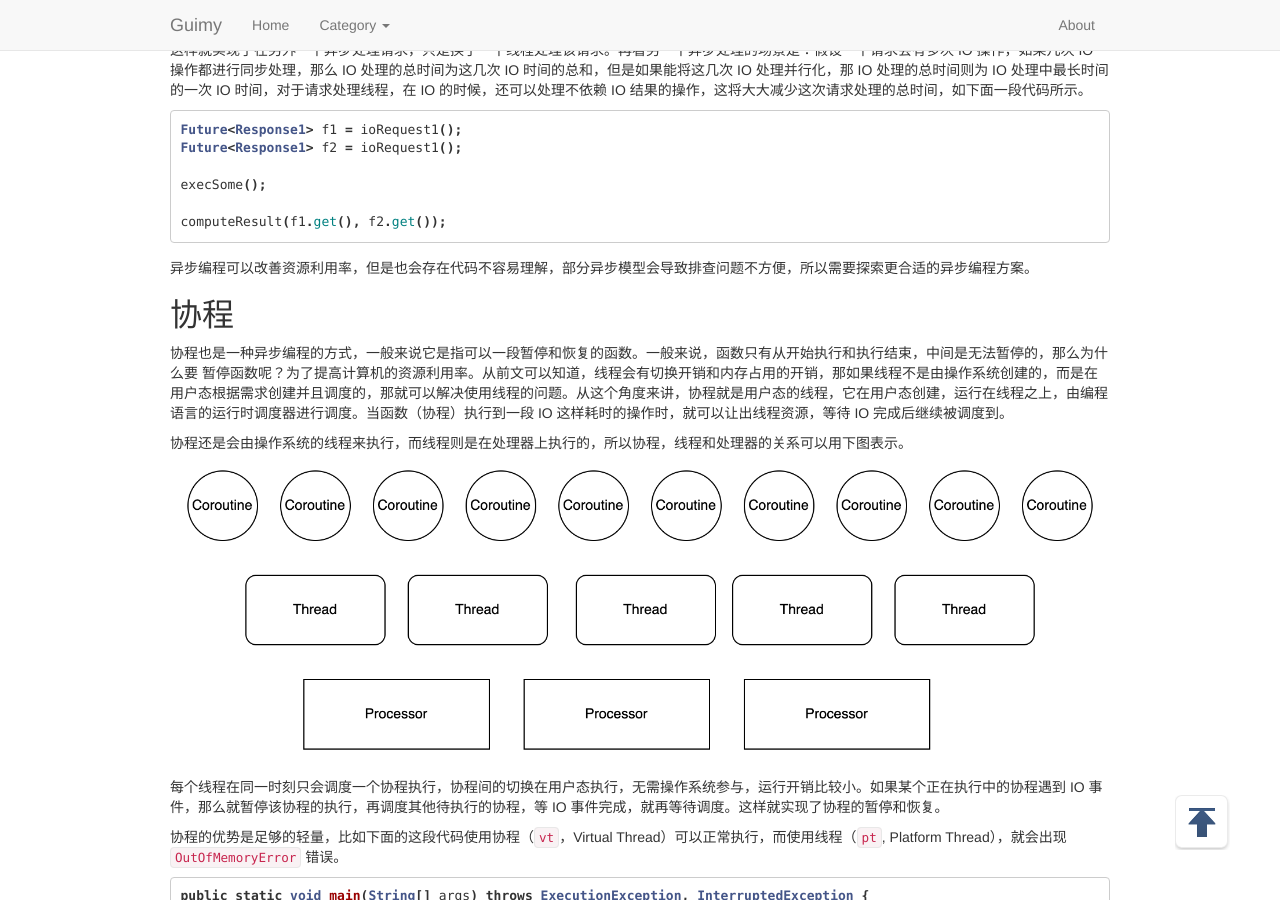
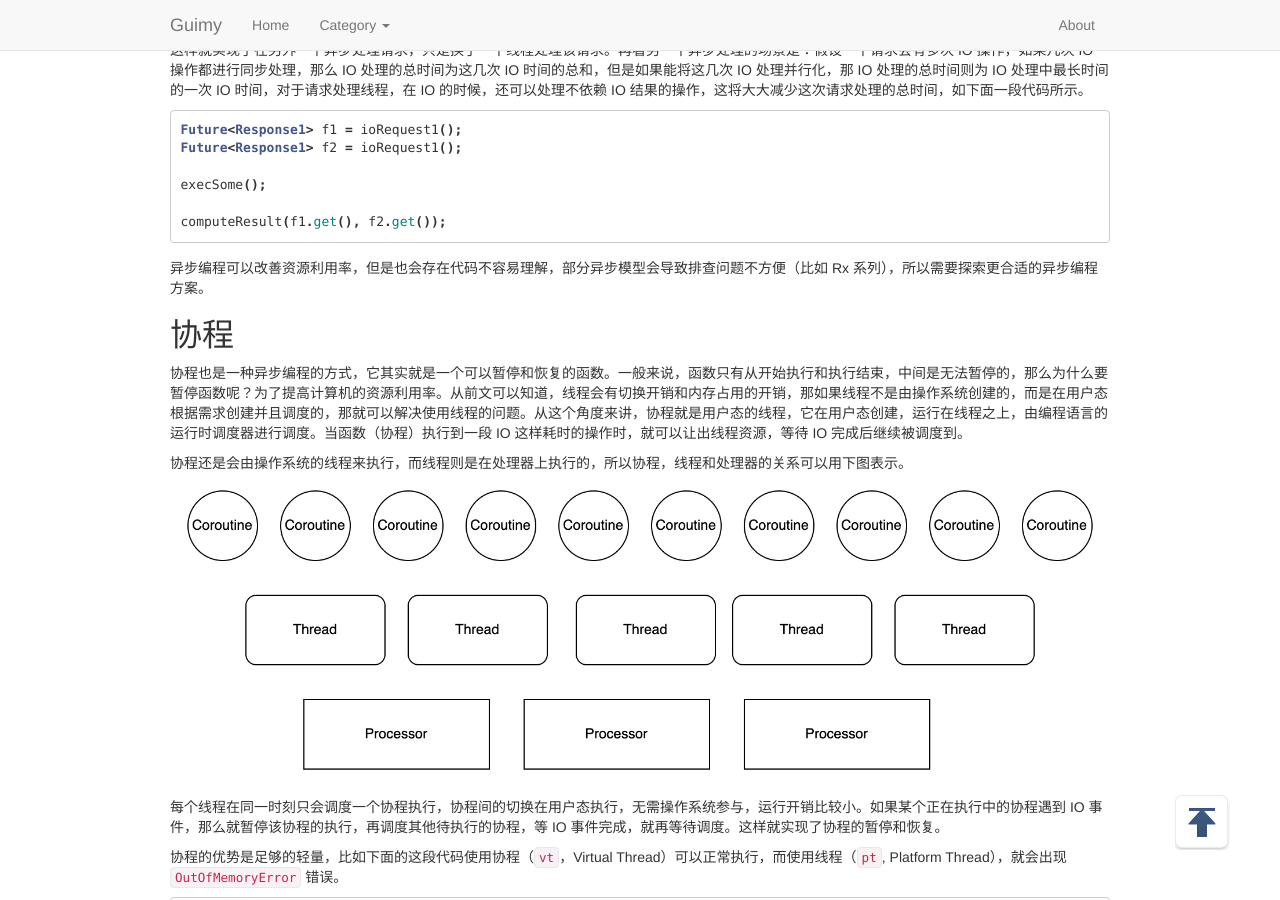
Before and after one commit to guimingyue/guimingyue.github.io, a Jekyll site: the page built from _posts/2022-06-30-intro-to-coroutines.md, in a window 1280 px wide and 900 px high, scrolled down 797 px. Built offline with Jekyll 4.4.1, drawn with Linux system fonts in a browser that asks for light colours.

Commit message:
Update 2022-06-30-intro-to-coroutines.md

````diff
--- a/_posts/2022-06-30-intro-to-coroutines.md
+++ b/_posts/2022-06-30-intro-to-coroutines.md
@@ -42,10 +42,10 @@ execSome();
 computeResult(f1.get(), f2.get());
 ```
 
-异步编程可以改善资源利用率，但是也会存在代码不容易理解，部分异步模型会导致排查问题不方便，所以需要探索更合适的异步编程方案。
+异步编程可以改善资源利用率，但是也会存在代码不容易理解，部分异步模型会导致排查问题不方便（比如 Rx 系列），所以需要探索更合适的异步编程方案。
 
 ## 协程
-协程也是一种异步编程的方式，一般来说它是指可以一段暂停和恢复的函数。一般来说，函数只有从开始执行和执行结束，中间是无法暂停的，那么为什么要
+协程也是一种异步编程的方式，它其实就是一个可以暂停和恢复的函数。一般来说，函数只有从开始执行和执行结束，中间是无法暂停的，那么为什么要
 暂停函数呢？为了提高计算机的资源利用率。从前文可以知道，线程会有切换开销和内存占用的开销，那如果线程不是由操作系统创建的，而是在用户态根据需求创建并且调度的，那就可以解决使用线程的问题。从这个角度来讲，协程就是用户态的线程，它在用户态创建，运行在线程之上，由编程语言的运行时调度器进行调度。当函数（协程）执行到一段 IO 这样耗时的操作时，就可以让出线程资源，等待 IO 完成后继续被调度到。
 
 协程还是会由操作系统的线程来执行，而线程则是在处理器上执行的，所以协程，线程和处理器的关系可以用下图表示。
````
